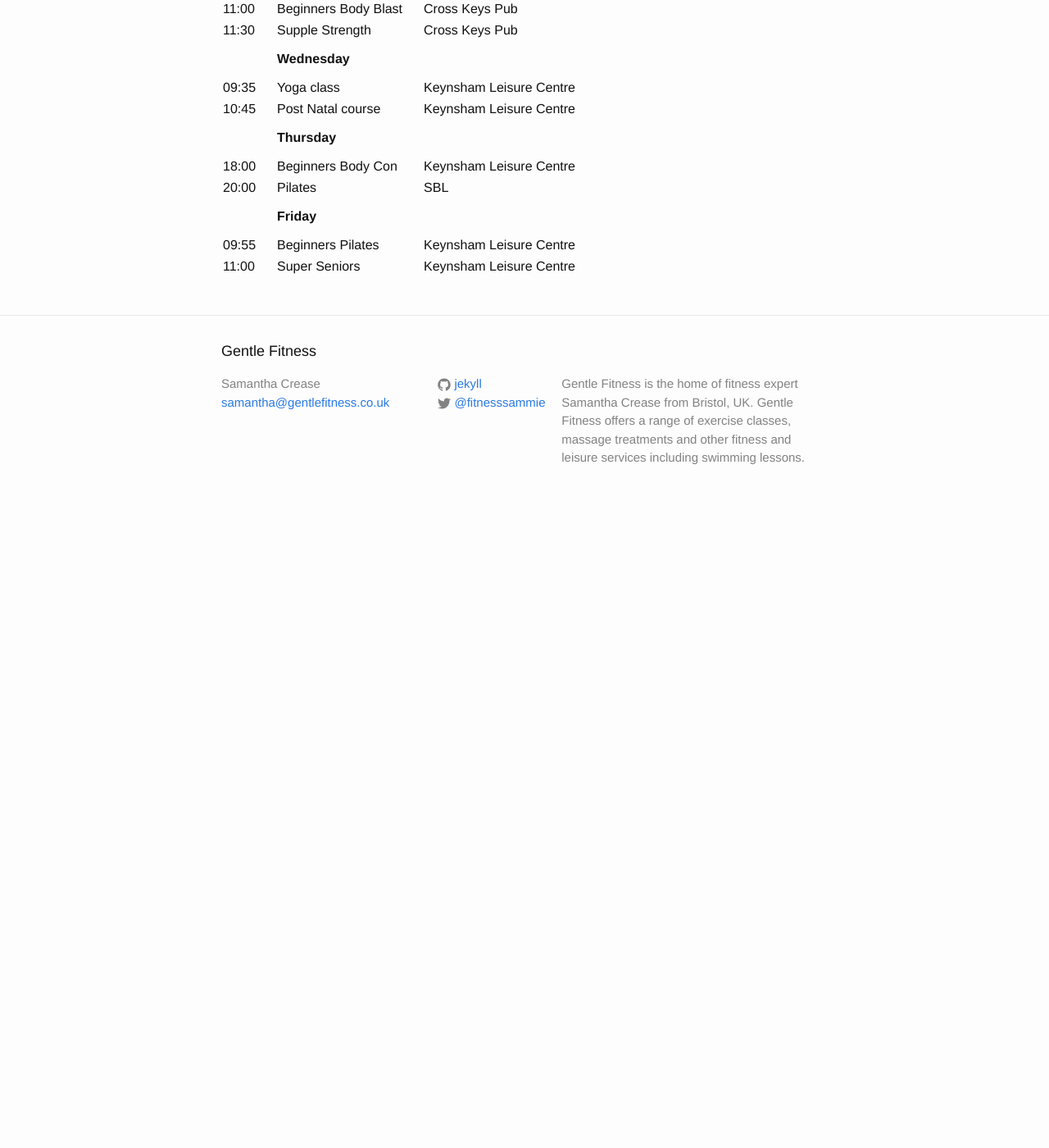
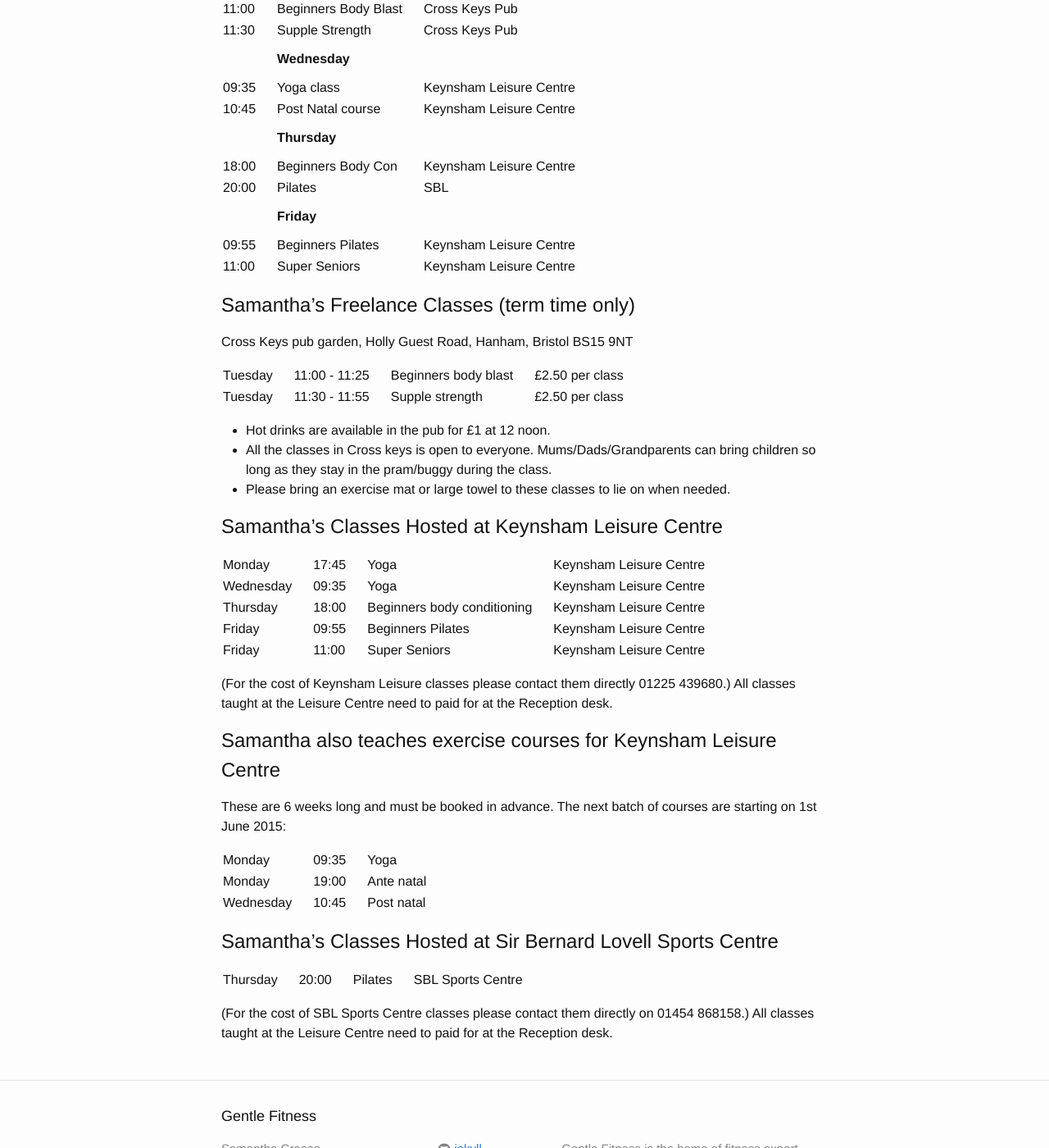
Before and after one commit to gentlefitness-www/gentlefitness-www, a Jekyll site: the page built from classes.md, in a window 1280 px wide and 1400 px high, scrolled down 351 px. Shown: the whole window at 82% size. Built offline with Jekyll 4.4.1, drawn with Linux system fonts in a browser that asks for light colours; before the commit the page ends 981 px from its top, so only the background shows below that.

Commit message:
Completed classes page content import

```diff
--- a/classes.md
+++ b/classes.md
@@ -9,7 +9,6 @@ permalink: /classes.html
 For the most up to date classes please check out my
 [facebook page]({{ site.facebook_url }})
 
-|--------------------------------------------------|
 ||**Monday**                                       |
 |09:35|Yoga course         |Keynsham Leisure Centre|
 |17:45|Yoga class          |Keynsham Leisure Centre|
@@ -26,3 +25,43 @@ For the most up to date classes please check out my
 ||**Friday**                                       |
 |09:55|Beginners Pilates   |Keynsham Leisure Centre|
 |11:00|Super Seniors       |Keynsham Leisure Centre|
+
+## Samantha’s Freelance Classes (term time only)
+
+Cross Keys pub garden, Holly Guest Road, Hanham, Bristol BS15 9NT
+
+|Tuesday|11:00 - 11:25|Beginners body blast|£2.50 per class|
+|Tuesday|11:30 - 11:55|Supple strength     |£2.50 per class|
+
+- Hot drinks are available in the pub for £1 at 12 noon.
+- All the classes in Cross keys is open to everyone.
+Mums/Dads/Grandparents can bring children so long
+as they stay in the pram/buggy during the class.
+- Please bring an exercise mat or large towel to these classes to lie on when needed.
+
+## Samantha’s Classes Hosted at Keynsham Leisure Centre
+
+|Monday   |17:45|Yoga                       |Keynsham Leisure Centre|
+|Wednesday|09:35|Yoga                       |Keynsham Leisure Centre|
+|Thursday |18:00|Beginners body conditioning|Keynsham Leisure Centre|
+|Friday   |09:55|Beginners Pilates          |Keynsham Leisure Centre|
+|Friday   |11:00|Super Seniors              |Keynsham Leisure Centre|
+
+(For the cost of Keynsham Leisure classes please contact them directly 01225 439680.)
+All classes taught at the Leisure Centre need to paid for at the Reception desk.
+
+## Samantha also teaches exercise courses for Keynsham Leisure Centre
+
+These are 6 weeks long and must be booked in advance.
+The next batch of courses are starting on 1st June 2015:
+
+|Monday   |09:35|Yoga      |
+|Monday   |19:00|Ante natal|
+|Wednesday|10:45|Post natal|
+
+## Samantha’s Classes Hosted at Sir Bernard Lovell Sports Centre
+
+|Thursday|20:00|Pilates|SBL Sports Centre|
+
+(For the cost of SBL Sports Centre classes please contact them directly on 01454 868158.)
+All classes taught at the Leisure Centre need to paid for at the Reception desk.
```
